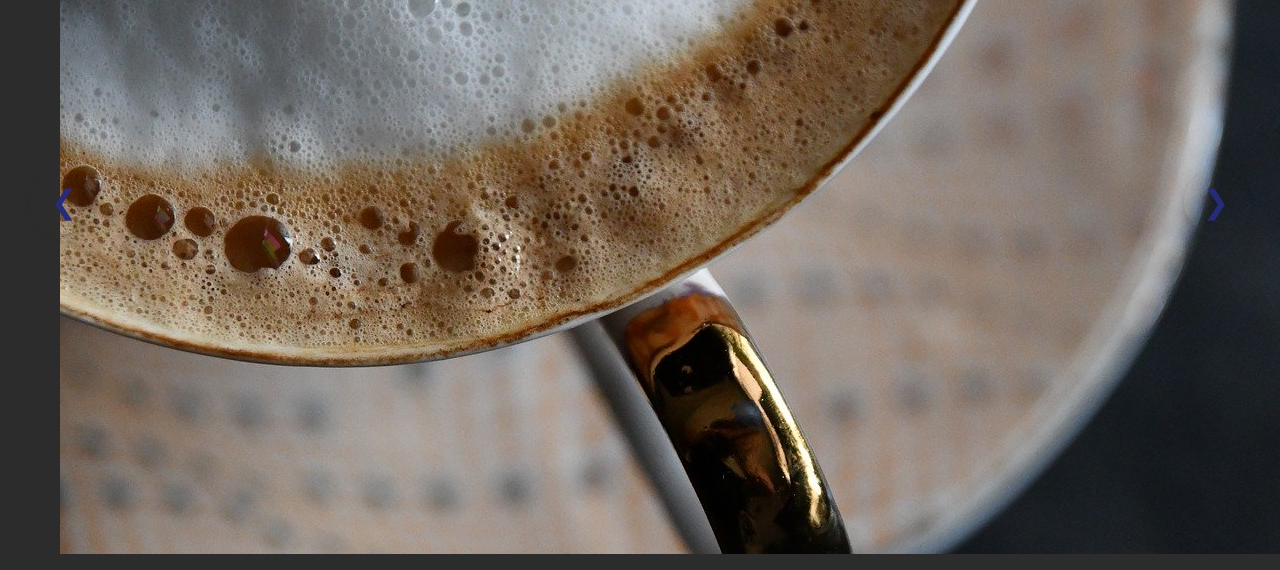
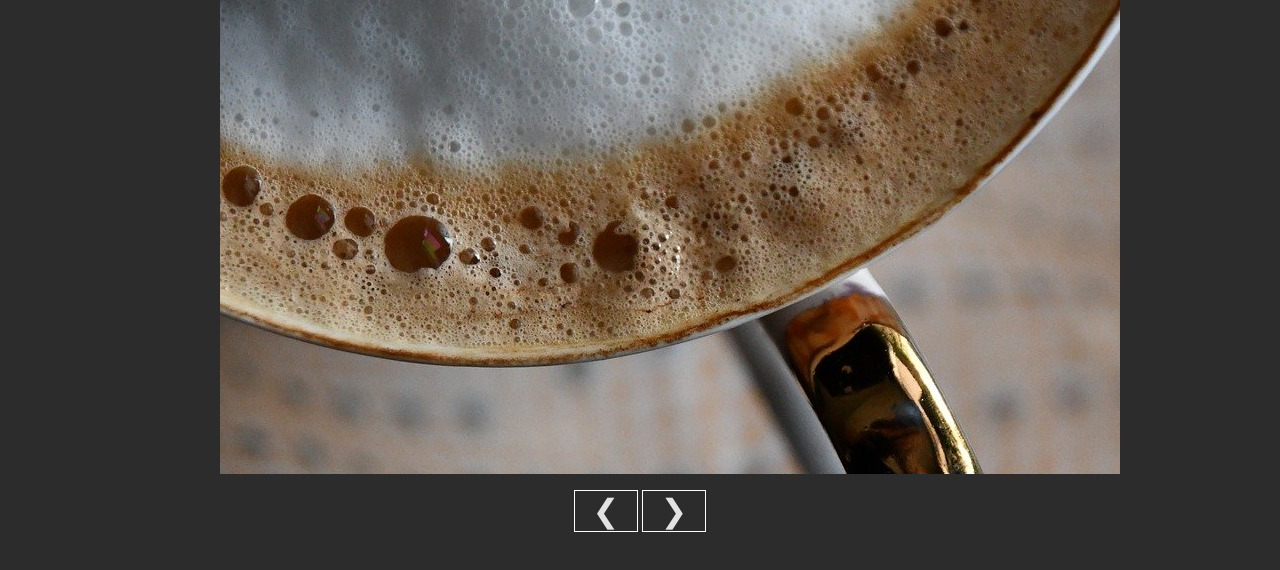
Before and after one commit to MarieBaude/DOM-Manipulation, a website: page carousel/index.html in a window 1280 px wide. Shown: the part 230-800 px from the top of the page. Drawn offline with Linux system fonts and the light colour scheme.

Commit message:
changing sass button

```diff
--- a/carousel/css/main.scss
+++ b/carousel/css/main.scss
@@ -1,12 +1,10 @@
 @import "reset";
 
-$background-color: #2c2c2c;
-$title-color : #e2e2e2;
-$color : #262b7a;
-
+$primary-color: #2c2c2c;
+$secondary-color : #e2e2e2;
 
 body {
-    background: $background-color;
+    background: $primary-color;
     main {
         display: flex;
         flex-direction: column;
@@ -15,7 +13,7 @@ body {
 }
 
 h1 {
-    color: $title-color;
+    color: $secondary-color;
     text-align: center;
     font-size: 3em;
     padding: 1em;
@@ -24,8 +22,8 @@ h1 {
 .carousel {
     position: relative;
     overflow: hidden;
-    width: 80em;
-    height: 40em;
+    width: 60em;
+    height: 35em;
     .slides {
         display: flex;
         position: absolute;
@@ -34,19 +32,15 @@ h1 {
 
 button {
     cursor: pointer;
-    color: $color;
-    box-shadow: 0 3px 6px rgba(48, 48, 48, 0.2);
+    color: $secondary-color;
+    border: solid white 1px;
     font-size: 2em;
-    border-radius: 50%;
     width: 2em;
-    height: 2em;
+    height: 1.3em;
     background: none;
-    position: absolute;
-    bottom: 10em;
-    &:first-child {
-        left: 1em;
-    }
-    &:last-child {
-        right: 1em;
+    margin-top: 0.5em;
+    &:hover {
+        background: $secondary-color;
+        color: $primary-color;
     }
 }
--- a/carousel/index.html
+++ b/carousel/index.html
@@ -25,11 +25,11 @@
                     <img src="img/snowflake-g492c776bf_1280.jpg" alt="picture-of-snowflake">
             </figure>
             </div>
-            <div>
-                <button class="previous-button">&#10094;</button>
-                <button class="next-button">&#10095;</button>
-            </div>
         </section>
+        <div class="button-slides">
+            <button class="previous-button">&#10094;</button>
+            <button class="next-button">&#10095;</button>
+        </div>
     </main>
     <script src="app.js"></script>
 </body>
```
Also changed, not shown: carousel/css/style.css, 2 other files.
